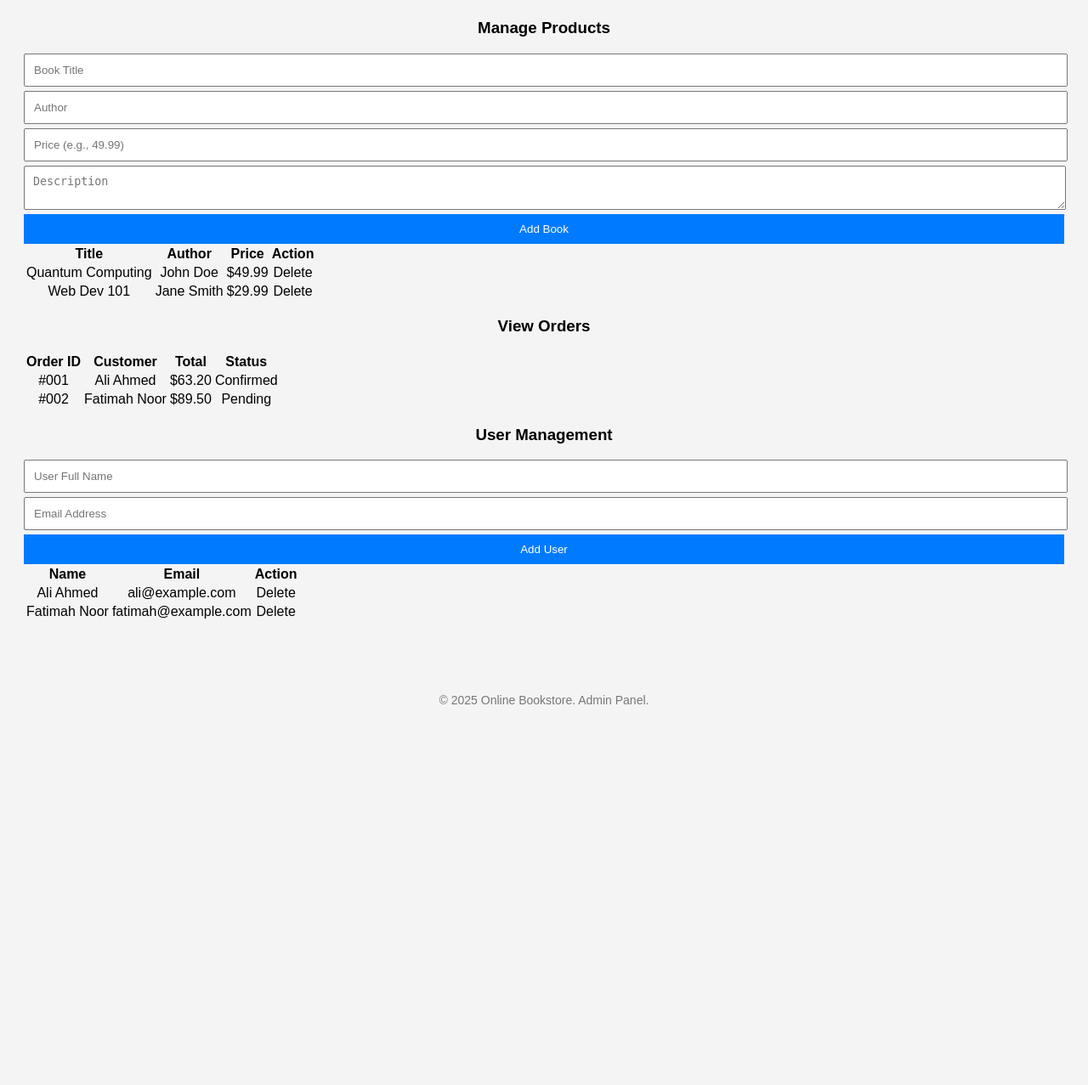
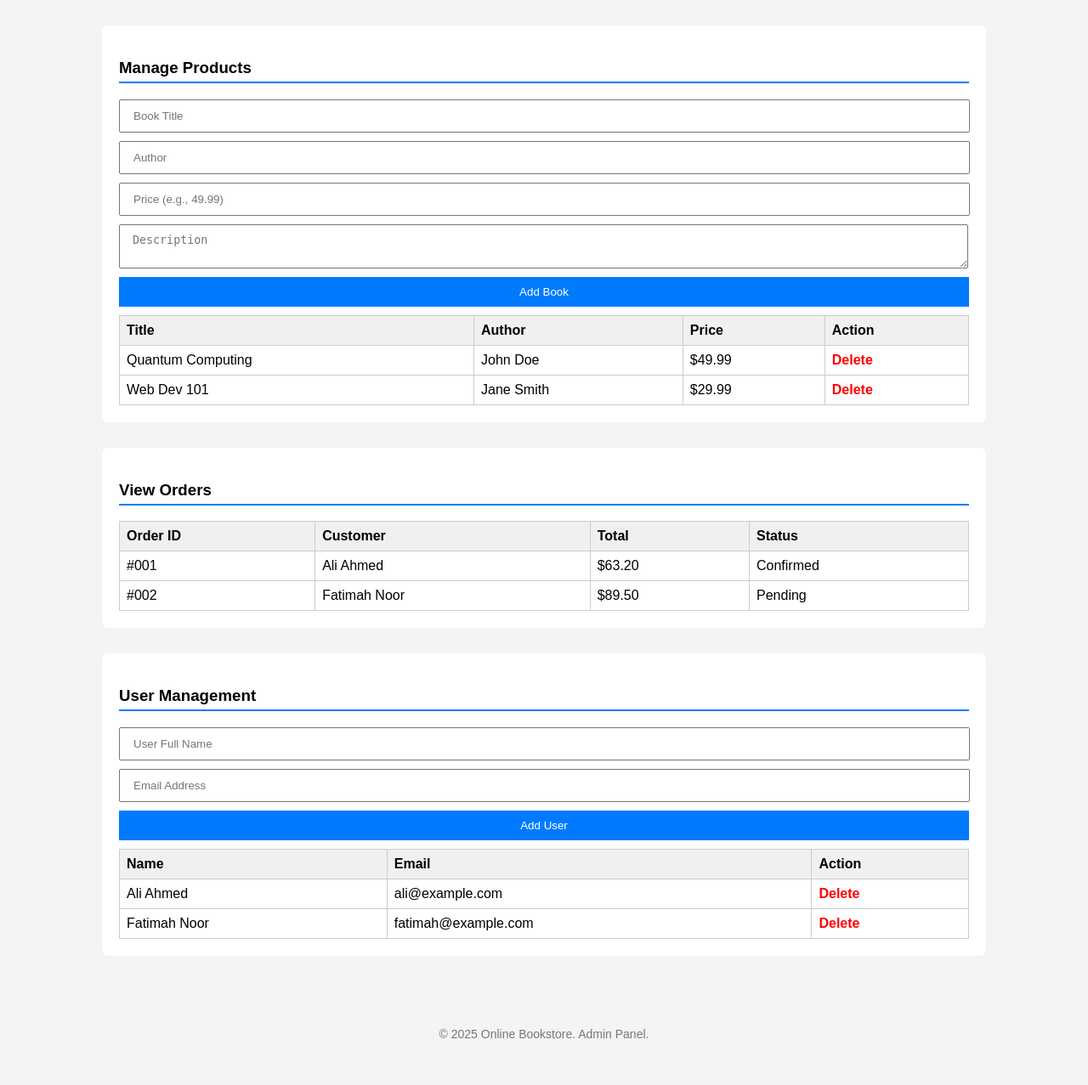
Before and after one commit to vKrRv/Online-Bookstore, a PHP site: page /pages/admin.html in a window 1280 px wide. Shown: the part 126-1403 px from the top of the page at 85% size. Before the commit the page ends 955 px from the top, so only its background shows below. Run offline with PHP 8.4, Linux system fonts and the light colour scheme.

Commit message:
Modified styling

```diff
--- a/css/style.css
+++ b/css/style.css
@@ -468,3 +468,40 @@ main {
     border-radius: 0 10px 10px 0;
     margin-left: 0;
 }
+
+.admin-section {
+    margin-top: 30px;
+    background: white;
+    padding: 20px;
+    border-radius: 8px;
+    max-width: 1000px;
+    margin-left: auto;
+    margin-right: auto;
+    text-align: left;
+}
+.admin-section h3 {
+    border-bottom: 2px solid #007BFF;
+    padding-bottom: 5px;
+}
+.admin-form input, .admin-form textarea {
+    width: 96.7%;
+    padding: 10px 15px;
+    margin-bottom: 10px;
+}
+.admin-table {
+    width: 100%;
+    border-collapse: collapse;
+    margin-top: 10px;
+}
+.admin-table th, .admin-table td {
+    border: 1px solid #ccc;
+    padding: 8px;
+}
+.admin-table th {
+    background-color: #f0f0f0;
+}
+.delete-btn {
+    color: red;
+    cursor: pointer;
+    font-weight: bold;
+}
```
